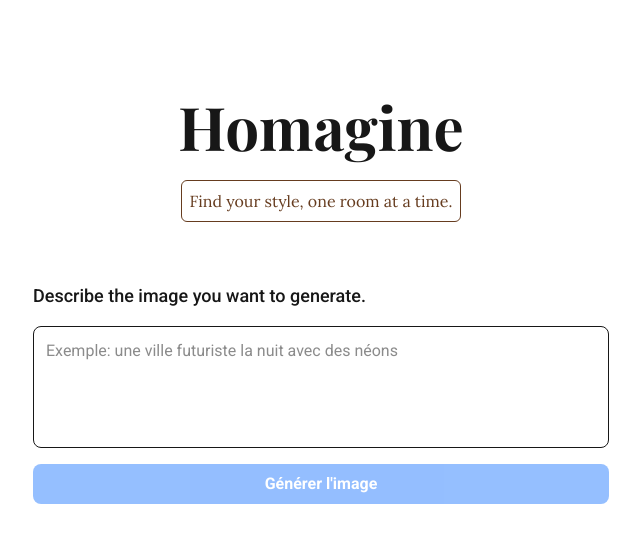
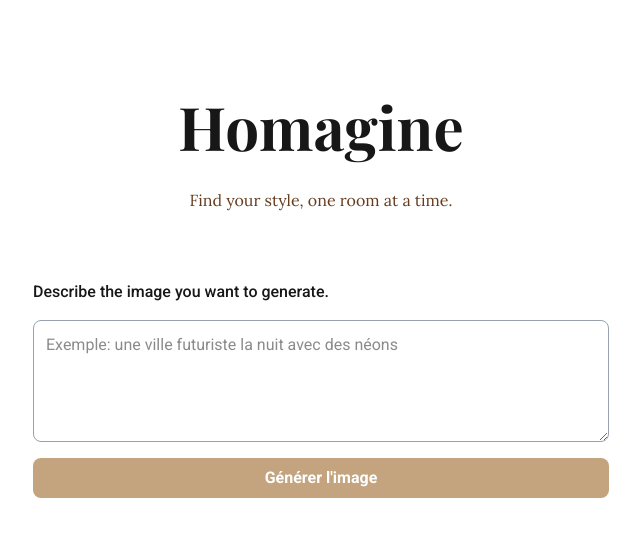
Before and after one commit to DavidCazalCollados/ai-image-generator, a Next.js app: page / in a window 1280 px wide. Shown: the top 542 px of the page, without its empty margins (319-959 px from the left). Built offline with nearby package versions, Linux system fonts and the light colour scheme.

Commit message:
I changed the color palette

```diff
--- a/src/app/components/PromptInput.tsx
+++ b/src/app/components/PromptInput.tsx
@@ -19,12 +19,14 @@ export default function PromptInput({ onGenerate, isLoading }: PromptInputProps)
   return (
     <form onSubmit={handleSubmit} className="w-full max-w-xl">
       <div className="flex flex-col space-y-4">
-        <label htmlFor="prompt" className="font-medium text-lg">
+        <label htmlFor="prompt" className="font-medium text-md">
           Describe the image you want to generate.
         </label>
         <textarea
           id="prompt"
-          className="w-full p-3 border rounded-lg resize-none focus:ring-2 focus:ring-blue-500 focus:border-blue-500"
+          className="w-full p-3 border border-gray-400 rounded-lg outline-none ring-0
+            focus:ring focus:ring-yellow-800 focus:border-yellow-800 focus:outline-none
+          active:border-yellow-800 active:outline-none !ring-opacity-50"
           rows={4}
           value={prompt}
           onChange={(e) => setPrompt(e.target.value)}
@@ -34,7 +36,7 @@ export default function PromptInput({ onGenerate, isLoading }: PromptInputProps)
         <button
           type="submit"
           disabled={isLoading || !prompt.trim()}
-          className={`px-4 py-2 font-bold text-white bg-blue-500 rounded-lg hover:bg-blue-600 transition-colors ${(isLoading || !prompt.trim()) ? 'opacity-50 cursor-not-allowed' : ''}`}
+          className={`px-4 py-2 font-bold text-white bg-yellow-800 rounded-lg hover:bg-yellow-800 transition-colors ${(isLoading || !prompt.trim()) ? 'opacity-50 cursor-not-allowed' : ''}`}
         >
           {isLoading ? 'Génération en cours...' : "Générer l'image"}
         </button>
--- a/src/app/globals.css
+++ b/src/app/globals.css
@@ -31,7 +31,10 @@ h1 {
 }
 
 .subtext {
-  color: var(--color-subtext);
   font-family: var(--font-subtext);
   font-weight: 400;
 }
+
+.subtext-color {
+  color: var(--color-subtext);
+}
--- a/src/app/page.tsx
+++ b/src/app/page.tsx
@@ -6,7 +6,7 @@ export default function Home() {
       <div className="flex flex-col items-center max-w-5xl w-full space-y-13 sm:space-y-15">
         <div className="flex flex-col items-center max-w-5xl w-full space-y-5 sm:space-y-6">
           <h1 className="sm:text-6xl text-5xl font-bold text-center">Homagine</h1>
-          <p className="border rounded-md p-2 text-md text-justify sm:text-center subtext font-normal">
+          <p className="p-2 text-md text-justify sm:text-center subtext subtext-color font-normal">
             Find your style, one room at a time.
           </p>
         </div>
```
